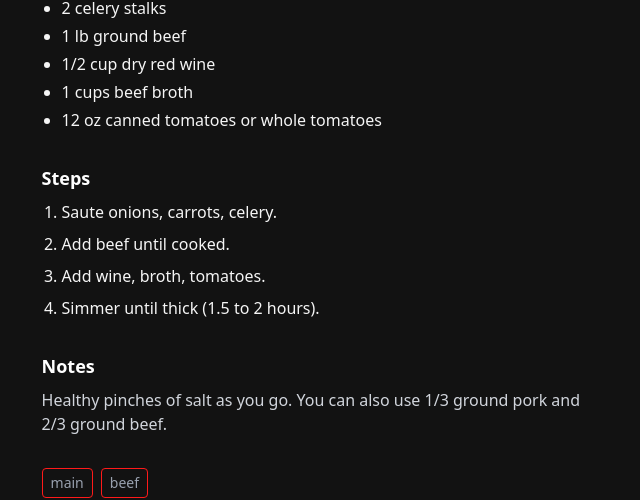
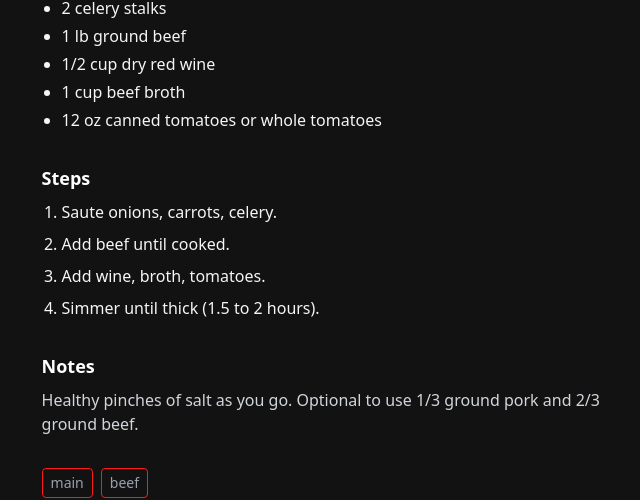
Before and after one commit to apodacaa/kokken, an Eleventy site: page content/recipes/bolognese.md in a window 1280 px wide. Shown: the part 268-768 px from the top of the page, without its empty margins (317-957 px from the left). Built offline with nearby package versions, Linux system fonts and the light colour scheme; Eleventy itself is replaced by a stand-in of ours; files that its build step writes are made by us from their sources.

Commit message:
fixed typo

```diff
--- a/content/recipes/bolognese.md
+++ b/content/recipes/bolognese.md
@@ -12,12 +12,12 @@ ingredients:
   - "2 celery stalks"
   - "1 lb ground beef"
   - "1/2 cup dry red wine"
-  - "1 cups beef broth"
+  - "1 cup beef broth"
   - "12 oz canned tomatoes or whole tomatoes"
 steps:
   - "Saute onions, carrots, celery."
   - "Add beef until cooked."
   - "Add wine, broth, tomatoes."
   - "Simmer until thick (1.5 to 2 hours)."
-notes: "Healthy pinches of salt as you go. You can also use 1/3 ground pork and 2/3 ground beef."
+notes: "Healthy pinches of salt as you go. Optional to use 1/3 ground pork and 2/3 ground beef."
 ---
```
